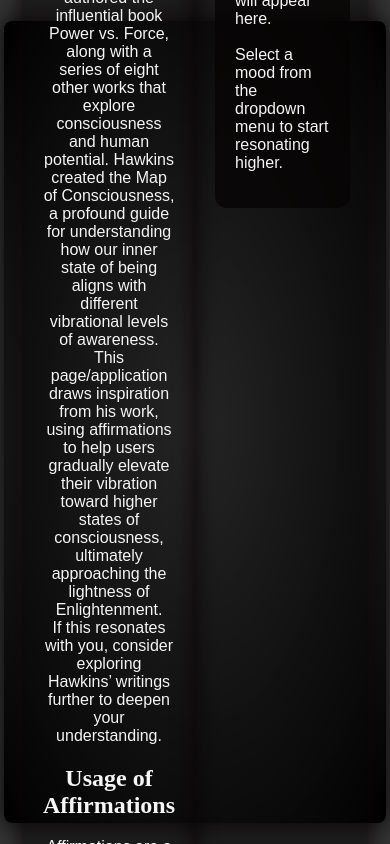
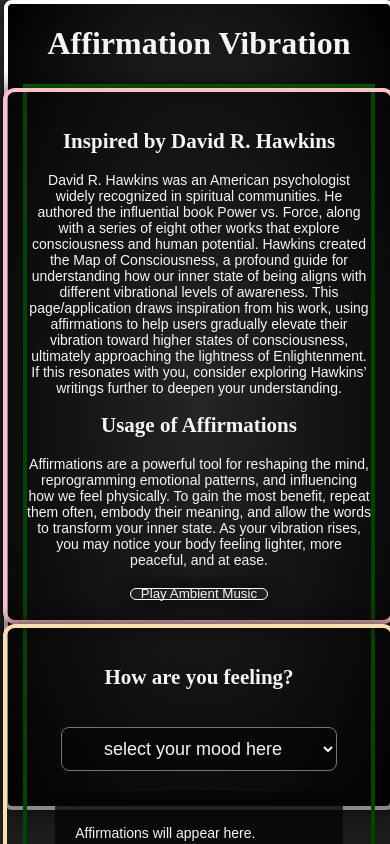
Before and after one commit to daijha/affirmationvibration, a React app in the folder frontend/: page / in a window 390 px wide. Shown: the top 844 px of the page. Built offline with nearby package versions, Linux system fonts and the light colour scheme; the HTML template or start-up script is replaced by a standard one.

Commit message:
started messy responsive design. will clean up

```diff
--- a/frontend/src/App.css
+++ b/frontend/src/App.css
@@ -38,6 +38,8 @@
   display: flex;
   justify-content: space-evenly;
   margin: 0 auto;
+    /* border:4px solid yellow; */
+
 }
 .about {
   background-color: #06030378;
@@ -183,3 +185,48 @@
 .move {
   text-align: left;
 }
+
+
+@media screen and (max-width: 480px) {
+body,
+#root,
+.app {
+font-size: 14px;
+display:block;
+min-height:98vh;
+width:98vw;
+margin: 0;
+padding:0;
+}
+.title{
+  padding:0;
+  font-size: 1rem;
+}
+
+.page{
+display:block;
+  border:4px solid white;
+  width:100%;
+
+
+}
+.pageInner{
+  display: flex;
+  flex-direction: column;
+  /* justify-content: center; */
+  align-items: center;
+    border:4px solid green;
+   min-height:100vh;
+}
+.about{
+width:100%;
+height:20%;
+  border:4px solid pink;
+
+}
+.start{
+width:100%;
+  border:4px solid navajowhite;
+
+}
+ }
```
